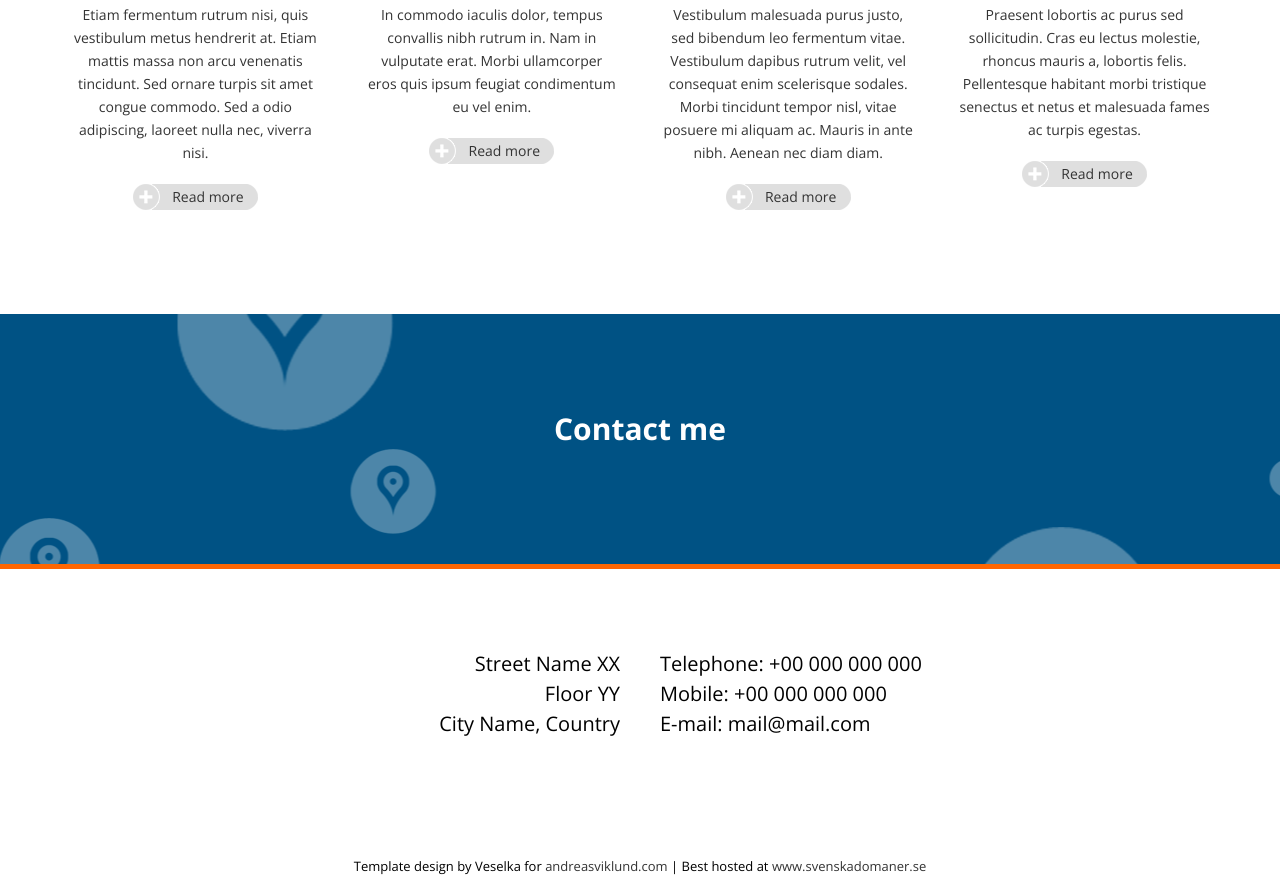
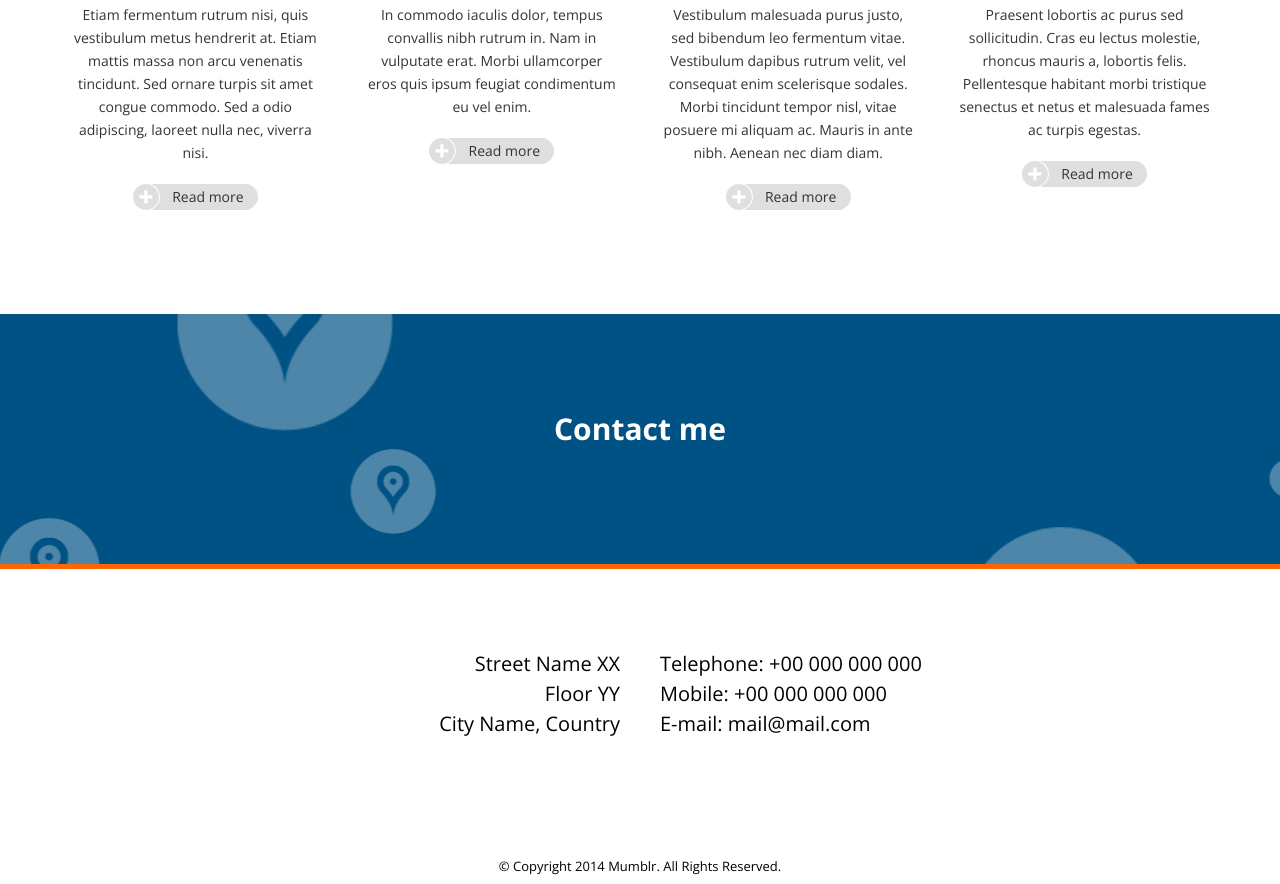
Before and after one commit to tanyaparker/mumblr-website, a plain HTML site: page index.html in a window 1280 px wide. Shown: the part 2076-2960 px from the top of the page. Drawn offline with nearby package versions, Linux system fonts and the light colour scheme.

```diff
--- a/index.html
+++ b/index.html
@@ -114,7 +114,7 @@
 		</p>
 	</div>
 	<div class="footer">
-		Template design by Veselka for <a href="http://andreasviklund.com" target="_blank">andreasviklund.com</a> | Best hosted at <a href="http://www.svenskadomaner.se" target="_blank">www.svenskadomaner.se</a>
+		© Copyright 2014 Mumblr. All Rights Reserved.
 	</div>
 
 <script type="text/javascript">
```
